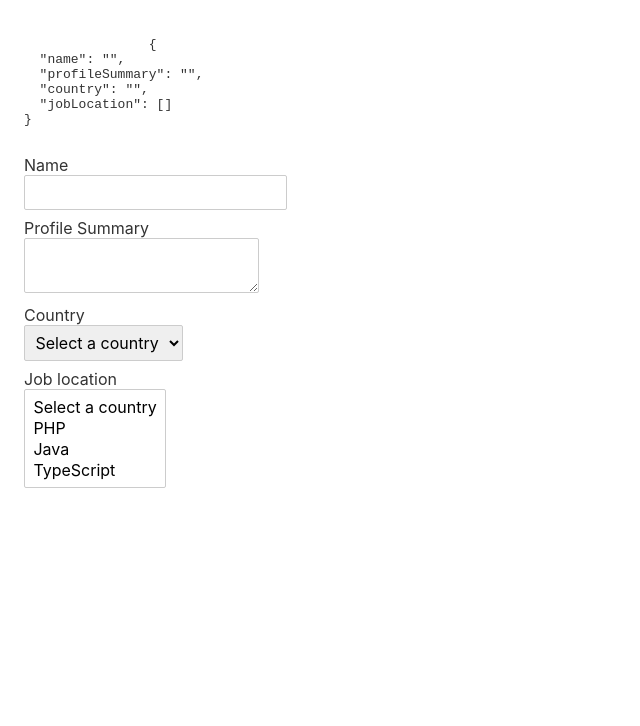
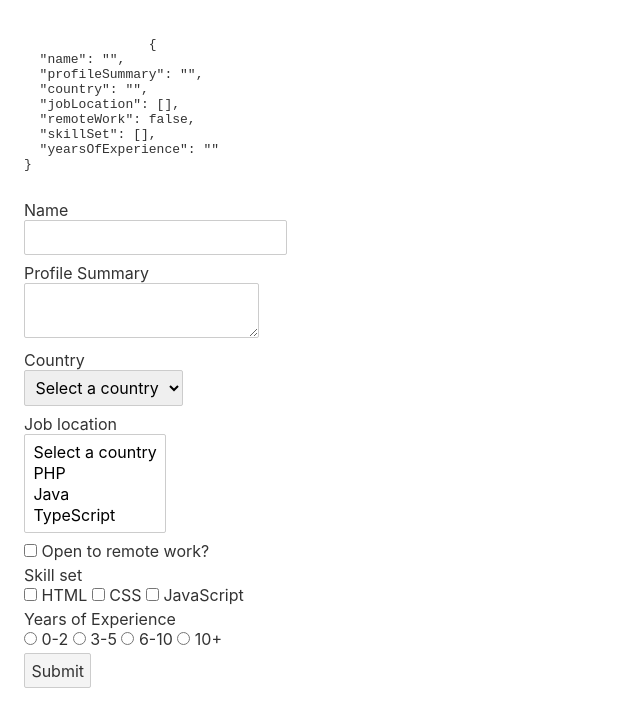
Before and after one commit to tuanson1985/svelte-tutorial, a Svelte app: page / in a window 1280 px wide. Shown: the top 726 px of the page, without its empty margins (0-640 px from the left). Built offline with nearby package versions, Linux system fonts and the light colour scheme.

Commit message:
Form Handling (checkbox, checkbox group, ratio,form submit)

```diff
--- a/src/App.svelte
+++ b/src/App.svelte
@@ -4,7 +4,14 @@
     profileSummary: "",
     country: "",
     jobLocation: [],
+    remoteWork: false,
+    skillSet: [],
+    yearsOfExperience: "",
   };
+
+  function submitForm() {
+    console.log("form values", formValues);
+  }
 </script>
 
 <main>
@@ -13,7 +20,7 @@
 		{JSON.stringify(formValues, null, 2)}
 	</pre>
   </div>
-  <form>
+  <form on:submit|preventDefault={submitForm}>
     <div>
       <label for="name">Name</label>
       <input type="text" id="name" bind:value={formValues.name} />
@@ -44,7 +51,75 @@
       </select>
     </div>
 
+    <div>
+      <input
+        type="checkbox"
+        id="remoteWork"
+        bind:checked={formValues.remoteWork}
+      />
+      <label for="remoteWork">Open to remote work?</label>
+    </div>
 
+    <div>
+      <label>Skill set</label>
+      <input
+        type="checkbox"
+        id="html"
+        value="html"
+        bind:group={formValues.skillSet}
+      />
+      <label for="html">HTML</label>
+      <input
+        type="checkbox"
+        id="css"
+        value="css"
+        bind:group={formValues.skillSet}
+      />
+      <label for="css">CSS</label>
+      <input
+        type="checkbox"
+        id="javascript"
+        value="javascript"
+        bind:group={formValues.skillSet}
+      />
+      <label for="javascript">JavaScript</label>
+    </div>
+
+    <div>
+      <label>Years of Experience</label>
+      <input
+        type="radio"
+        id="0-2"
+        value="0-2"
+        bind:group={formValues.yearsOfExperience}
+      />
+      <label for="0-2">0-2</label>
+      <input
+        type="radio"
+        id="3-5"
+        value="3-5"
+        bind:group={formValues.yearsOfExperience}
+      />
+      <label for="3-5">3-5</label>
+      <input
+        type="radio"
+        id="6-10"
+        value="6-10"
+        bind:group={formValues.yearsOfExperience}
+      />
+      <label for="6-10">6-10</label>
+      <input
+        type="radio"
+        id="10+"
+        value="10+"
+        bind:group={formValues.yearsOfExperience}
+      />
+      <label for="10+">10+</label>
+    </div>
+
+    <div>
+      <button>Submit</button>
+    </div>
   </form>
 </main>
 
```
